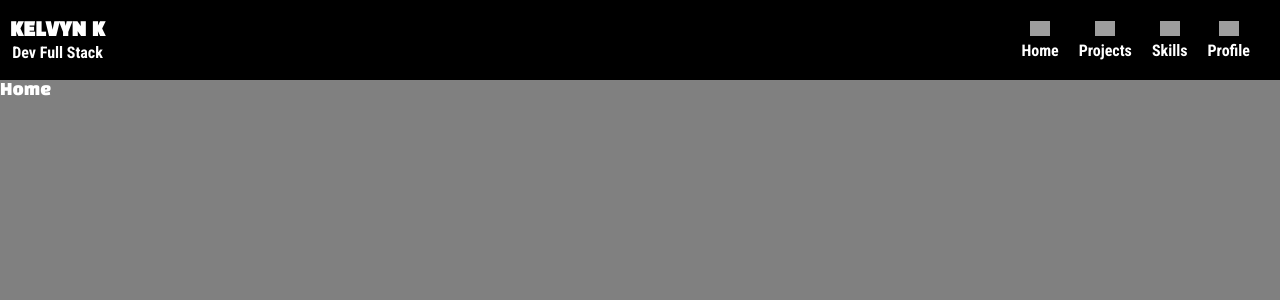
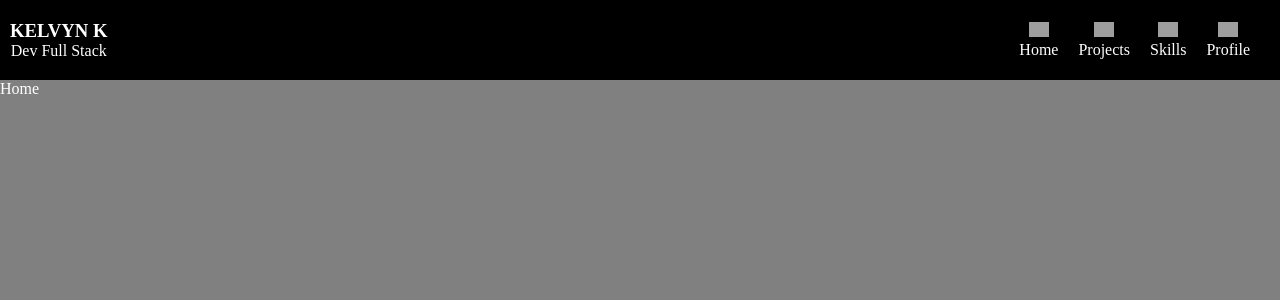
Before and after one commit to kelvynkhrystian/portifolio, a React (Create React App) app: page / in a window 1280 px wide. Shown: the top 300 px of the page. Built offline with nearby package versions, Linux system fonts and the light colour scheme; grey boxes are pictures that could not be loaded.

Commit message:
remove-fonts

```diff
--- a/public/index.html
+++ b/public/index.html
@@ -10,11 +10,6 @@
       content="Portifólio Kelvyn Khrystian"
     />
     <link rel="apple-touch-icon" href="https://cdn-icons-png.flaticon.com/512/6819/6819207.png" />
-    <!-- add fonts -->
-    <link rel="preconnect" href="https://fonts.googleapis.com">
-    <link rel="preconnect" href="https://fonts.gstatic.com" crossorigin>
-    <link href="https://fonts.googleapis.com/css2?family=Black+Han+Sans&family=Roboto+Condensed:wght@700&display=swap" rel="stylesheet">
-    <!-- add fonts -->
     <title>Khrystian</title>
   </head>
   <body>
--- a/src/styles/globalStyles.js
+++ b/src/styles/globalStyles.js
@@ -21,7 +21,7 @@ const GlobalStyle = createGlobalStyle`
     background-color: gray;
     display: flex;
     flex-direction: column;
-    font-family: 'Black Han Sans', sans-serif;
+    /* font-family: 'Black Han Sans', sans-serif; */
     justify-content: flex-start;
     height: 100vh;
     width: 100%;
--- a/src/styles/headerStyles.js
+++ b/src/styles/headerStyles.js
@@ -38,7 +38,7 @@ export const HeaderStyles = styled.header`
   }
 
   p {
-    font-family: 'Roboto Condensed', sans-serif;
+    /* font-family: 'Roboto Condensed', sans-serif; */
   }
 
   @media (min-width:600px) {
```
